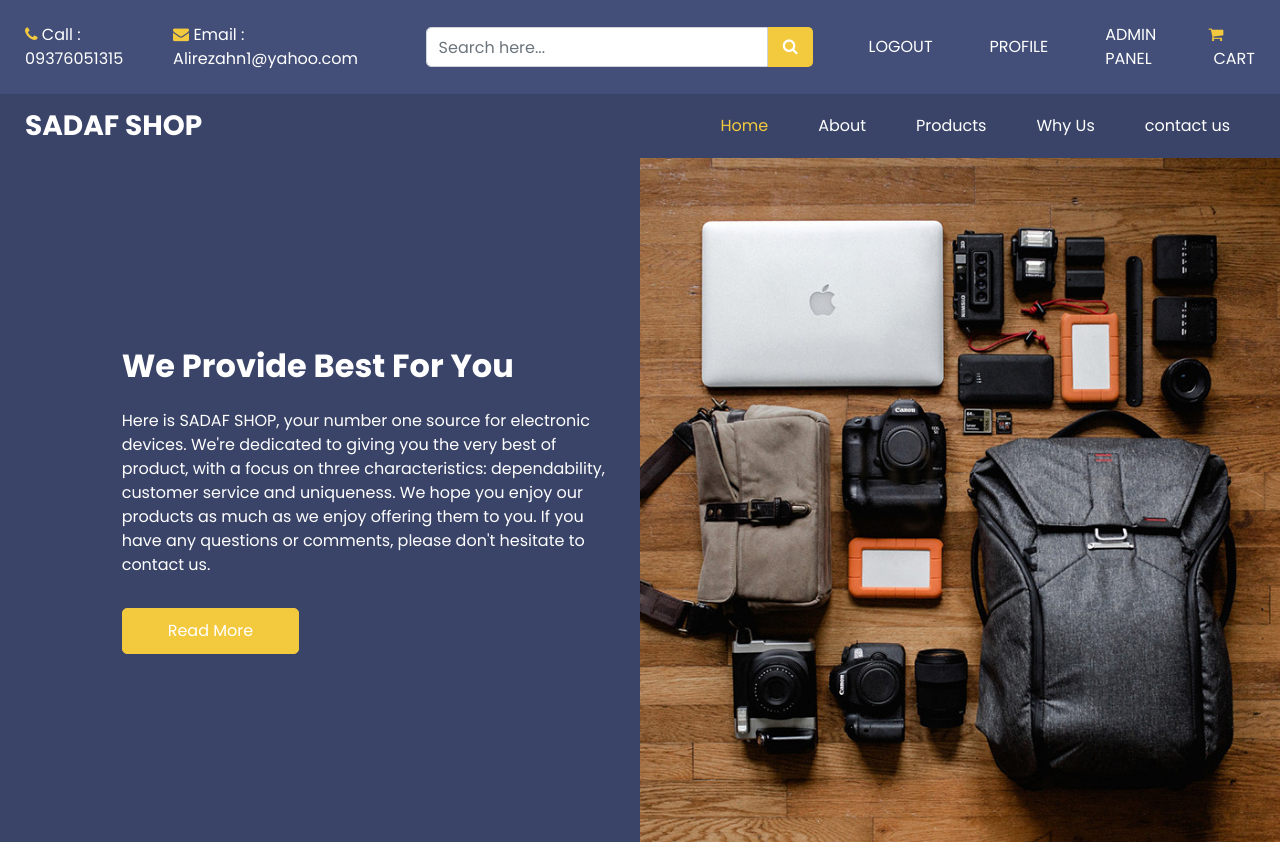
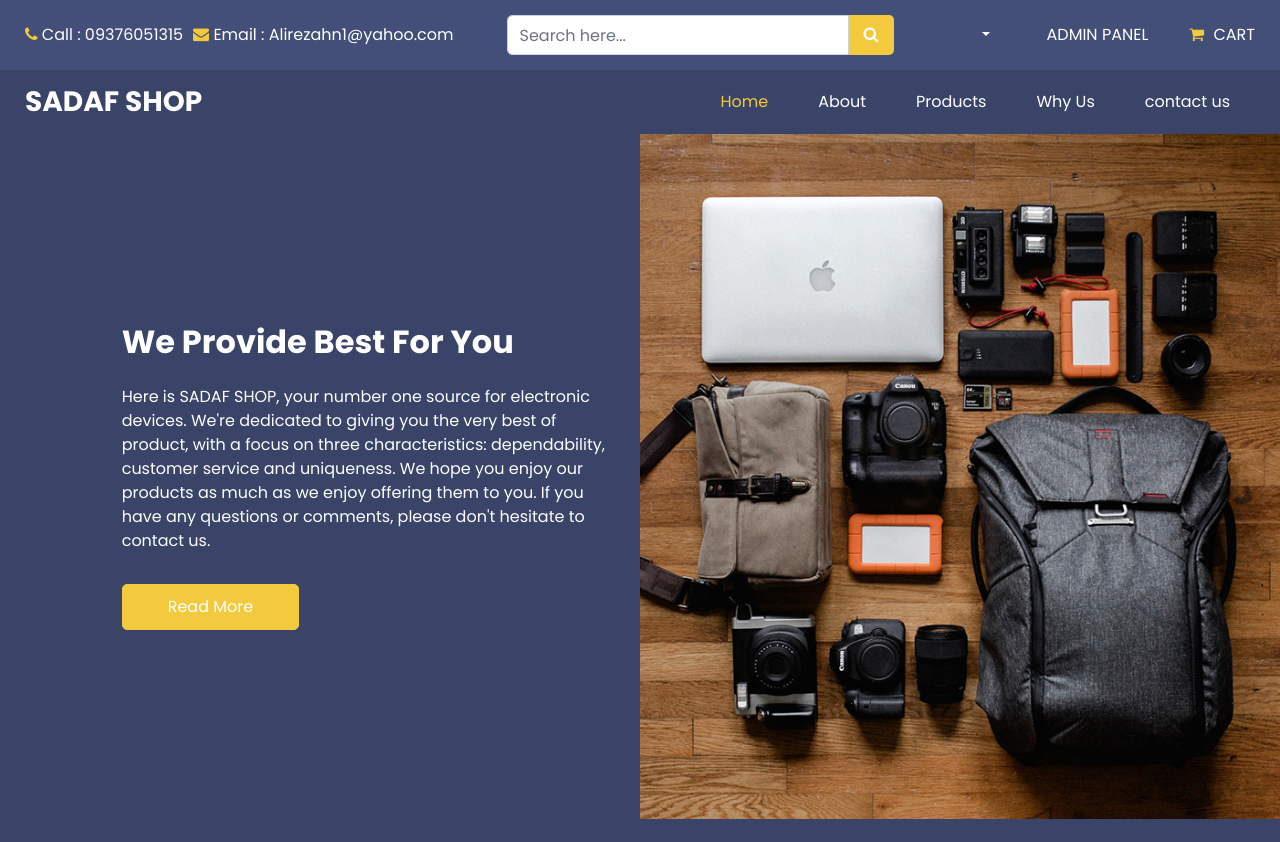
Before and after one commit to Alirezahn1/Ecommerce, a Django app: page /about/ in a window 1280 px wide. Shown: the top 842 px of the page. Run offline with Django 4.2, Linux system fonts and the light colour scheme; the visitor is signed in with stand-in values (Sample User, id 1); some libraries are stand-ins or nearby versions.

Commit message:
fix dropdown in nav item

```diff
--- a/templates/base/navbar.html
+++ b/templates/base/navbar.html
@@ -24,8 +24,19 @@
             </form>
             <div class="user_option_box">
                 {% if request.user.is_authenticated %}
-             <a class="nav-item nav-link active" href="{% url 'customers:logout' %}">Logout</a>
-                    <a class="nav-item nav-link active" href="{% url 'customers:profile' %}">Profile</a>
+                          <div class="nav-item dropdown">
+        <a class="nav-link dropdown-toggle nav-item active" href="#" id="navbarDropdown" role="button" data-toggle="dropdown" aria-haspopup="true" aria-expanded="false">
+            {{ request.user }}
+        </a>
+        <div class="dropdown-menu" aria-labelledby="navbarDropdown" style="background-color: #6b4747">
+          <a class="dropdown-item" href="{% url 'customers:profile' %}">Profile</a>
+          <a class="dropdown-item" href="#">Orders</a>
+          <div class="dropdown-divider"></div>
+          <a class="dropdown-item" href="{% url 'customers:login' %}">Logout</a>
+        </div>
+      </div>
+
+
             {% else %}
               <a  href="{% url 'customers:login' %}" class="account-link">
                 <i class="fa fa-user" aria-hidden="true"></i>
```
